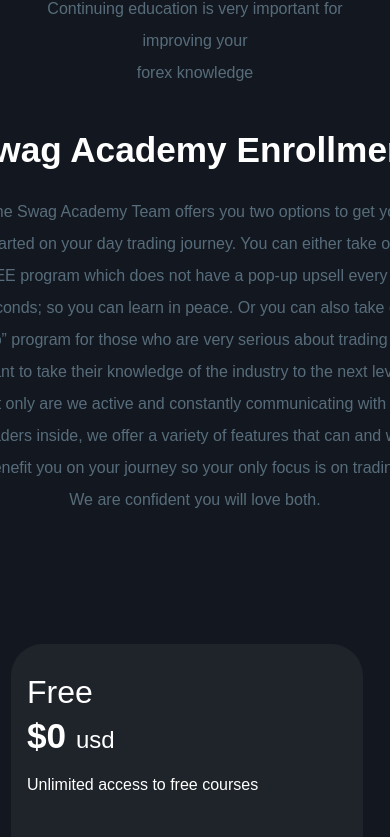
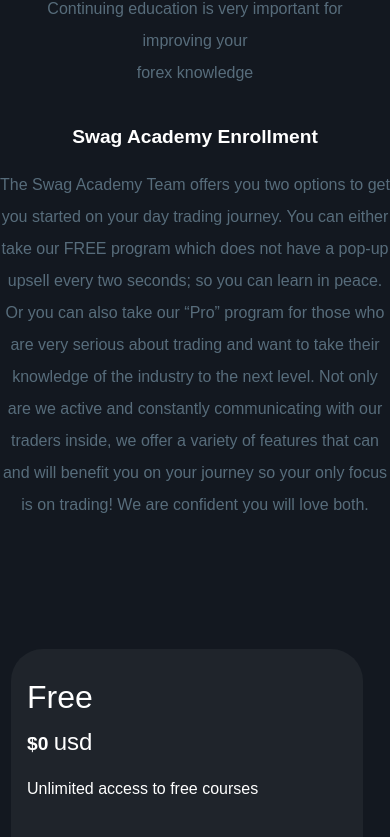
Before and after one commit to asapconet/swagbyasap, a React (Create React App) app: page / in a window 390 px wide. Shown: the part 7120-7957 px from the top of the page. Built offline with nearby package versions, Linux system fonts and the light colour scheme.

Commit message:
Updates: nano fix on product section text and heading

```diff
--- a/src/App.scss
+++ b/src/App.scss
@@ -1100,10 +1100,10 @@
     margin: 0%;
     .gen-cnter0 {
       h1 {
-        font-size: 2.2rem;
+        font-size: 120%;
       }
       p {
-        padding: 0 10% 1rem 10%;
+        padding: 0 15% 1rem 15%;
         margin: 0;
       }
     }
```
